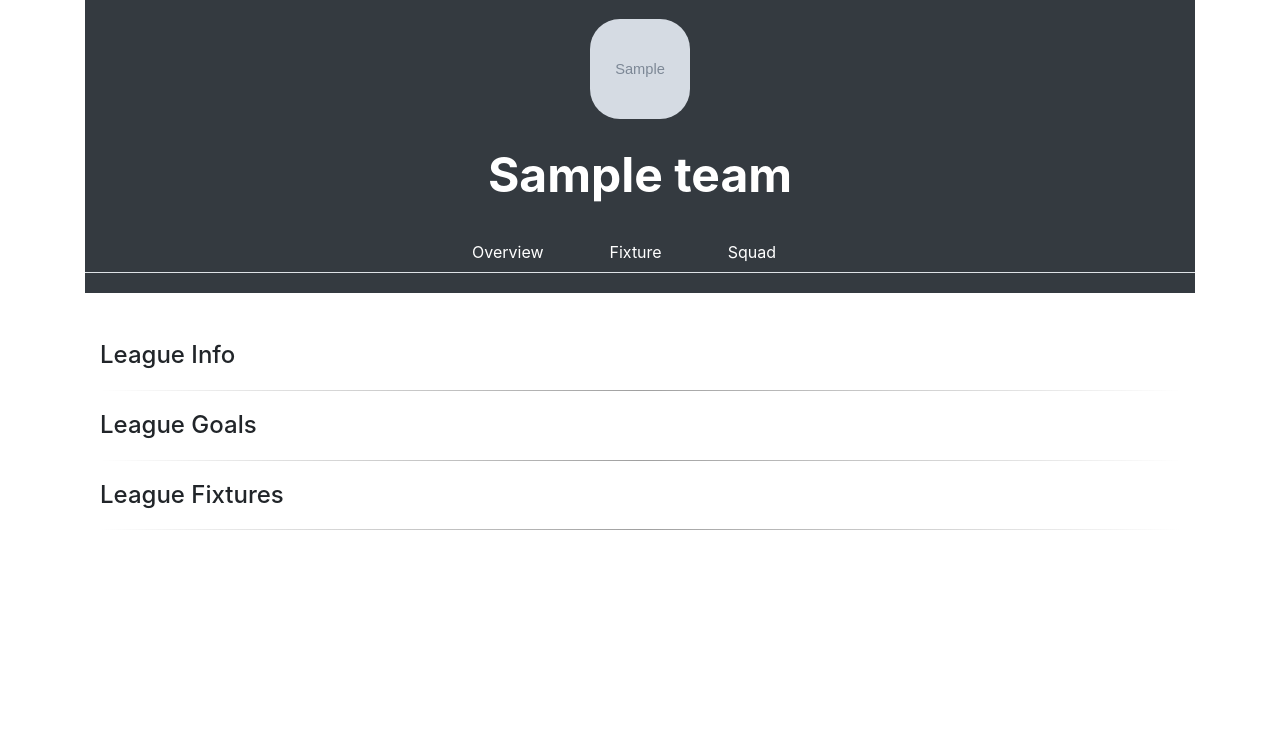
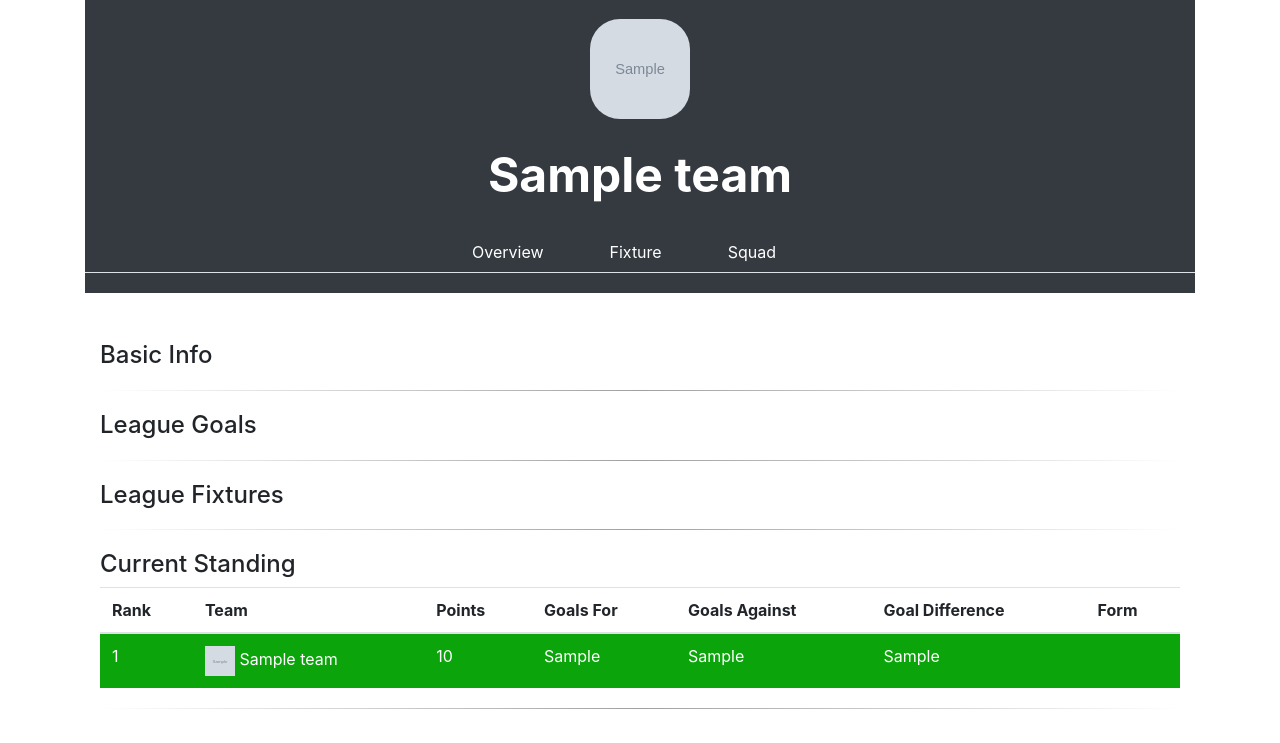
Before and after one commit to Fuyu0930/PassNGoal, a Flask app: template PassNGoalBlog/templates/team_overview.html in a window 1280 px wide. Shown: the part 57-800 px from the top of the page. Run offline with Flask 3, Linux system fonts and the light colour scheme; the template is opened without the code that fills it: most values are stand-ins (such as "Sample title", 1, 10 or a date in 2020); grey boxes marked "Sample" are stand-in pictures; parts of the project's set-up code (start-up, migrations or seed data) failed here and were passed over.

Commit message:
Added current standing in team page

```diff
--- a/PassNGoalBlog/templates/team_overview.html
+++ b/PassNGoalBlog/templates/team_overview.html
@@ -70,12 +70,12 @@
 </div>
 
 <div class="container mt-5">
+
     <!-- Section 1 -->
     <div class="section">
-        <h2 class="section-title">League Info</h2>
+        <h2 class="section-title">Basic Info</h2>
         <hr class="horizontal-line">
     </div>
-
 
     <!-- Section 2 -->
     <div class="section">
@@ -83,13 +83,66 @@
         <hr class="horizontal-line">
     </div>
 
-
     <!-- Section 3 -->
     <div class="section">
         <h2 class="section-title">League Fixtures</h2>
         <hr class="horizontal-line">
     </div>
 
+    <!-- Section 4 -->
+    <div class="section">
+        <h2 class="section-title">Current Standing</h2>
+        <table class="table table-striped">
+            <thead>
+                <tr>
+                    <th>Rank</th>
+                    <th>Team</th>
+                    <th>Points</th>
+                    <th>Goals For</th>
+                    <th>Goals Against</th>
+                    <th>Goal Difference</th>
+                    <th>Form</th>
+                </tr>
+            </thead>
+            <tbody>
+                {% for standing in team_standing %}
+                    {% if standing.team_id != team_data.id %}
+                    <tr>
+                        <td>{{ standing.rank }}</td>
+
+                        <td>
+                            <img src="{{ standing.team_logo }}" alt="{{ standing.team }} Logo" style="width: 30px; height: 30px; object-fit: cover;">
+                            {{ standing.team }}
+                        </td>
+
+                        <td>{{ standing.points }}</td>
+                        <td>{{ standing.goals_for }}</td>
+                        <td>{{ standing.goals_against }}</td>
+                        <td>{{ standing.goal_difference }}</td>
+                        <td>{{ standing.form }}</td>
+                    </tr>
+                    {% else %}
+                    <tr style="background-color: rgb(11, 165, 11); color: white;">
+                        <td>{{ standing.rank }}</td>
+
+                        <td>
+                            <img src="{{ standing.team_logo }}" alt="{{ standing.team }} Logo" style="width: 30px; height: 30px; object-fit: cover;">
+                            {{ standing.team }}
+                        </td>
+
+                        <td>{{ standing.points }}</td>
+                        <td>{{ standing.goals_for }}</td>
+                        <td>{{ standing.goals_against }}</td>
+                        <td>{{ standing.goal_difference }}</td>
+                        <td>{{ standing.form }}</td>
+                    </tr>
+                    {% endif %}
+
+                {% endfor %}
+            </tbody>
+        </table>
+        <hr class="horizontal-line">
+    </div>
 
 
 
```
